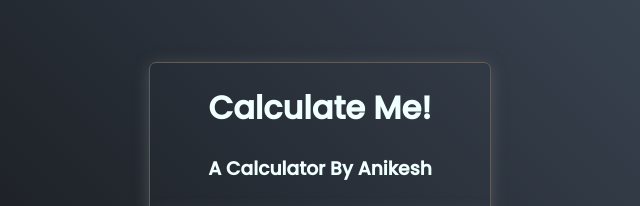
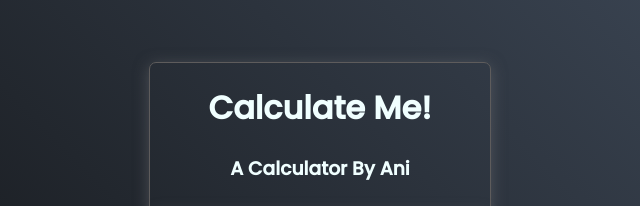
Before and after one commit to Anikeshroy/CalculateMe, a plain HTML site: page index.html in a window 1280 px wide. Shown: the top 206 px of the page, 80-720 px from the left. Drawn offline with Linux system fonts and the light colour scheme.

Commit message:
added new heading

```diff
--- a/index.html
+++ b/index.html
@@ -11,7 +11,7 @@
 <body>
     <div class="calc">
         <h1 class="text-center">Calculate Me!</h1>
-        <h3 class="text-center">A Calculator By Anikesh</h3>
+        <h3 class="text-center">A Calculator By Ani</h3>
         <div class="container items-center  flex flex-col mx-auto m-w-20">
 
             <div class="row">
```
